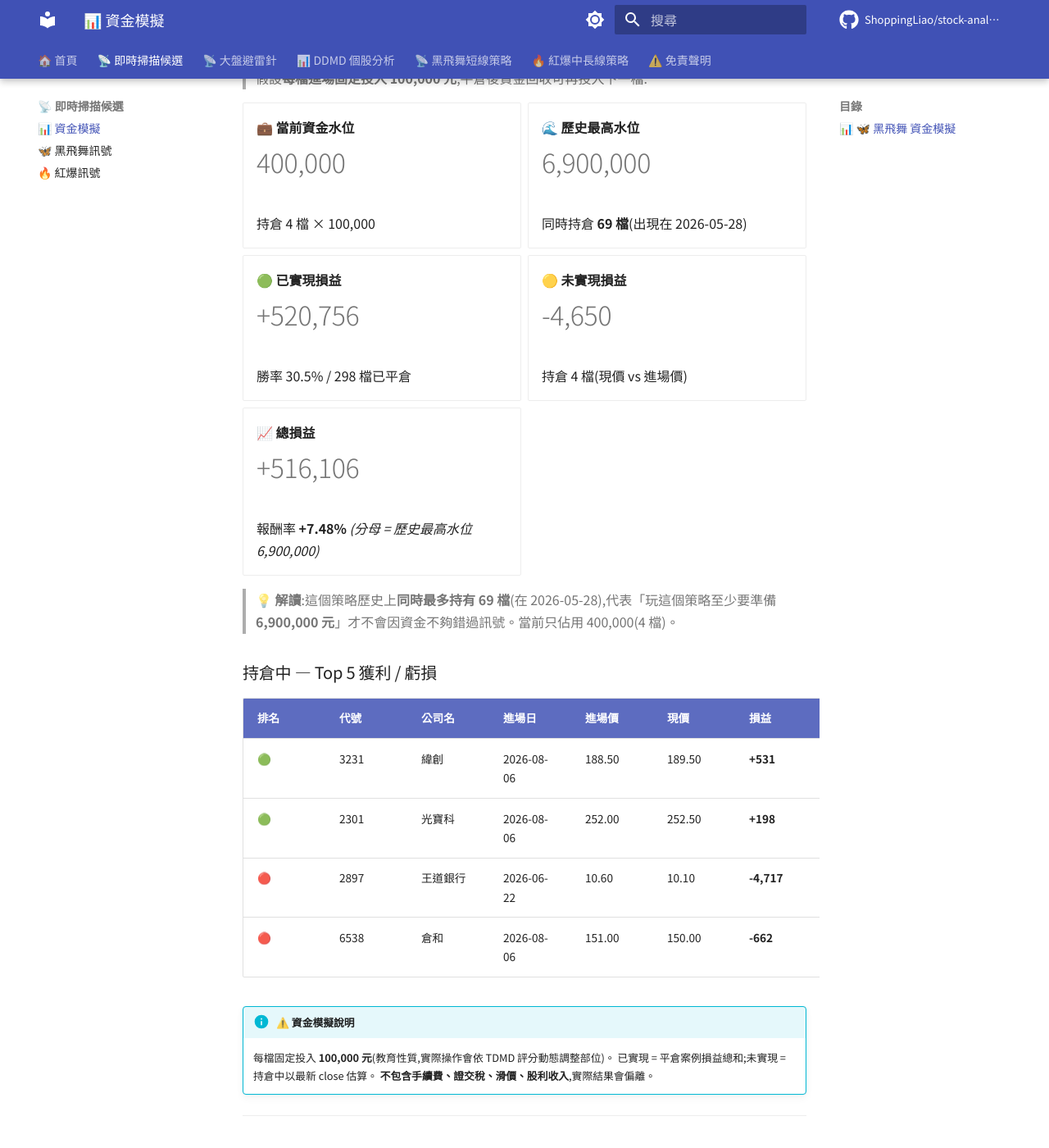
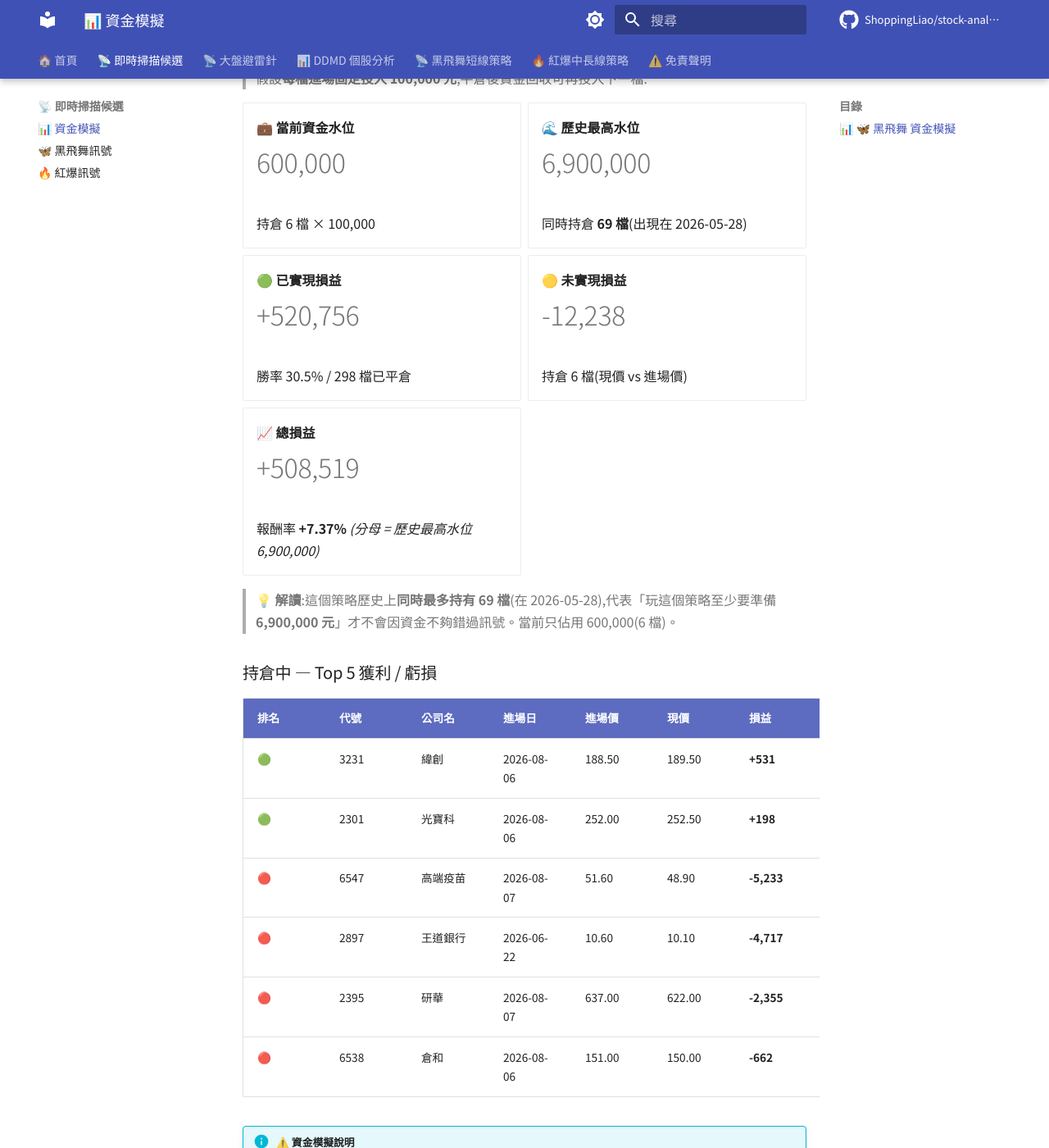
Before and after one commit to ShoppingLiao/stock-analysis-public, an MkDocs documentation site: the page built from docs/signals_capital.md, in a window 1280 px wide and 1400 px high, scrolled down 445 px. Shown: the whole window at 82% size. Built offline with MkDocs 1.6.1 and Material for MkDocs 9.7.7, drawn with Linux system fonts in a browser that asks for light colours; comment, search, counter and statistics services are not loaded; some of the changed text lies outside the part shown.

Commit message:
docs(signals): update BB + RB + capital (2026-08-07)

```diff
--- a/docs/signals_capital.md
+++ b/docs/signals_capital.md
@@ -17,9 +17,9 @@
 
 -   **💼 當前資金水位**
 
-    # 400,000
+    # 600,000
 
-    持倉 4 檔 × 100,000
+    持倉 6 檔 × 100,000
 
 -   **🌊 歷史最高水位**
 
@@ -35,19 +35,19 @@
 
 -   **🟡 未實現損益**
 
-    # -4,650
+    # -12,238
 
-    持倉 4 檔(現價 vs 進場價)
+    持倉 6 檔(現價 vs 進場價)
 
 -   **📈 總損益**
 
-    # +516,106
+    # +508,519
 
-    報酬率 **+7.48%** _(分母 = 歷史最高水位 6,900,000)_
+    報酬率 **+7.37%** _(分母 = 歷史最高水位 6,900,000)_
 
 </div>
 
-> **💡 解讀**:這個策略歷史上**同時最多持有 69 檔**(在 2026-05-28),代表「玩這個策略至少要準備 **6,900,000 元**」才不會因資金不夠錯過訊號。當前只佔用 400,000(4 檔)。
+> **💡 解讀**:這個策略歷史上**同時最多持有 69 檔**(在 2026-05-28),代表「玩這個策略至少要準備 **6,900,000 元**」才不會因資金不夠錯過訊號。當前只佔用 600,000(6 檔)。
 
 ### 持倉中 — Top 5 獲利 / 虧損
 
@@ -55,7 +55,9 @@
 |------|------|--------|--------|--------|------|------|-------|
 | 🟢 | 3231 | 緯創 | 2026-08-06 | 188.50 | 189.50 | **+531** | **+0.53%** |
 | 🟢 | 2301 | 光寶科 | 2026-08-06 | 252.00 | 252.50 | **+198** | **+0.20%** |
+| 🔴 | 6547 | 高端疫苗 | 2026-08-07 | 51.60 | 48.90 | **-5,233** | **-5.23%** |
 | 🔴 | 2897 | 王道銀行 | 2026-06-22 | 10.60 | 10.10 | **-4,717** | **-4.72%** |
+| 🔴 | 2395 | 研華 | 2026-08-07 | 637.00 | 622.00 | **-2,355** | **-2.35%** |
 | 🔴 | 6538 | 倉和 | 2026-08-06 | 151.00 | 150.00 | **-662** | **-0.66%** |
 
 !!! info "⚠️ 資金模擬說明"
@@ -133,9 +135,9 @@
 
 -   **💼 當前資金水位**
 
-    # 3,600,000
+    # 3,800,000
 
-    BB 400,000 + RB 3,200,000
+    BB 600,000 + RB 3,200,000
 
 -   **🌊 兩策略歷史最高水位**
 
@@ -151,15 +153,15 @@
 
 -   **🟡 未實現損益**
 
-    # +221,805
+    # +214,218
 
-    BB -4,650 + RB +226,456
+    BB -12,238 + RB +226,456
 
 -   **📉 總損益**
 
-    # -33,697
+    # -41,284
 
-    報酬率 **-0.15%** _(分母 = 兩策略歷史最高水位)_
+    報酬率 **-0.18%** _(分母 = 兩策略歷史最高水位)_
 
 </div>
 
```
Also changed, not shown: docs/signals_black_butterfly.md (+16 -18 lines).
